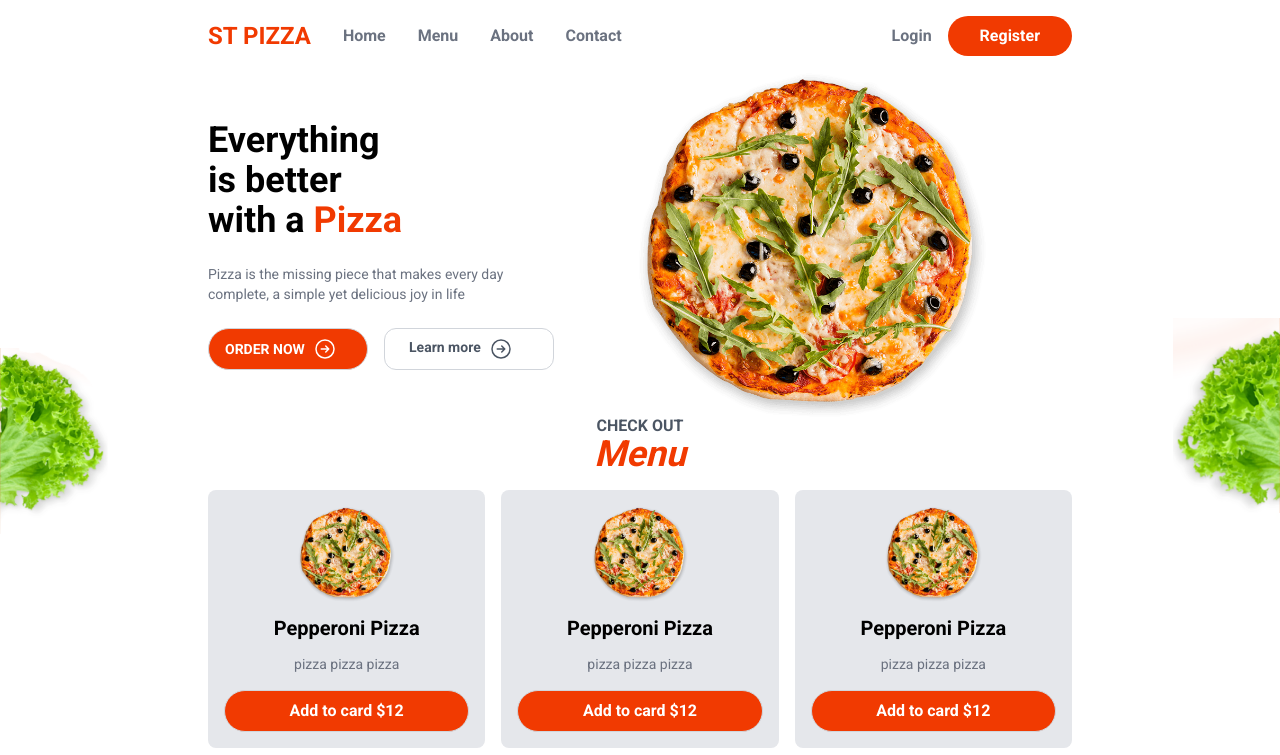
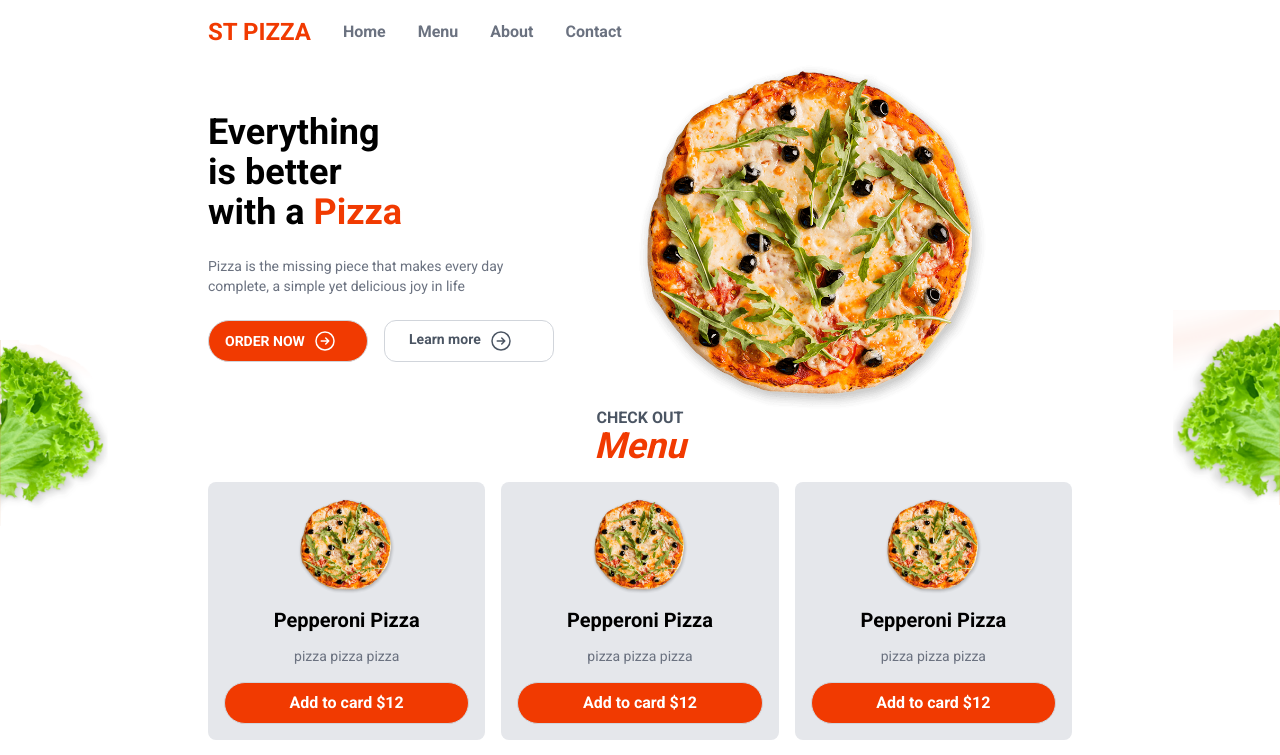
Before and after one commit to inbumbaek/food_ordering, a Next.js app: page / in a window 1280 px wide. Shown: the top 755 px of the page. Built offline with nearby package versions, Linux system fonts and the light colour scheme; no server answers.

Commit message:
minor change

```diff
--- a/src/components/layout/Header.js
+++ b/src/components/layout/Header.js
@@ -25,7 +25,7 @@ export default function Header() {
             Logout
           </button>
         )}
-        {status !== "authenticated" && (
+        {status === "authenticated" && (
           <>
             <Link href={"/login"}>Login</Link>
             <Link
```
